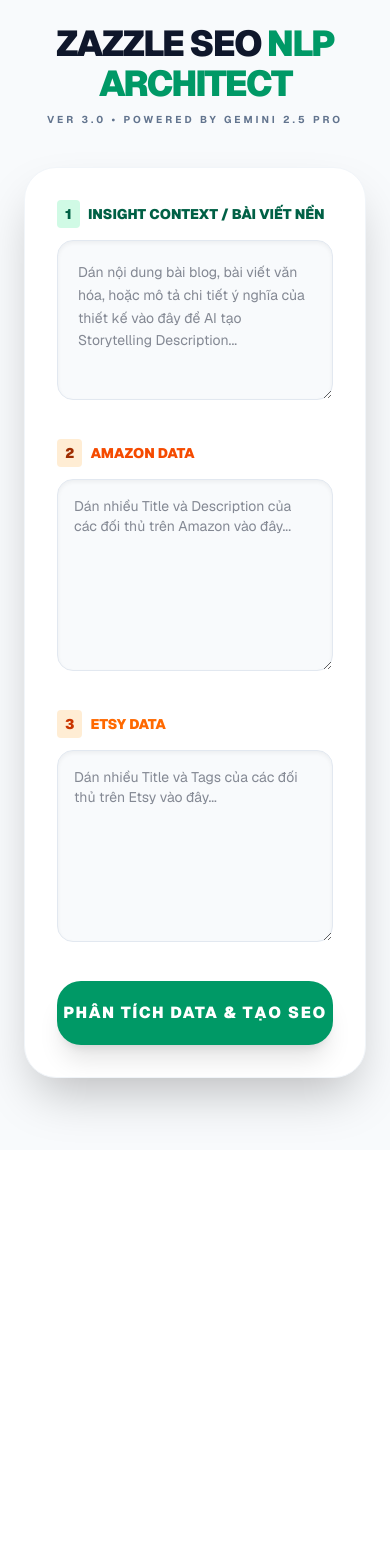
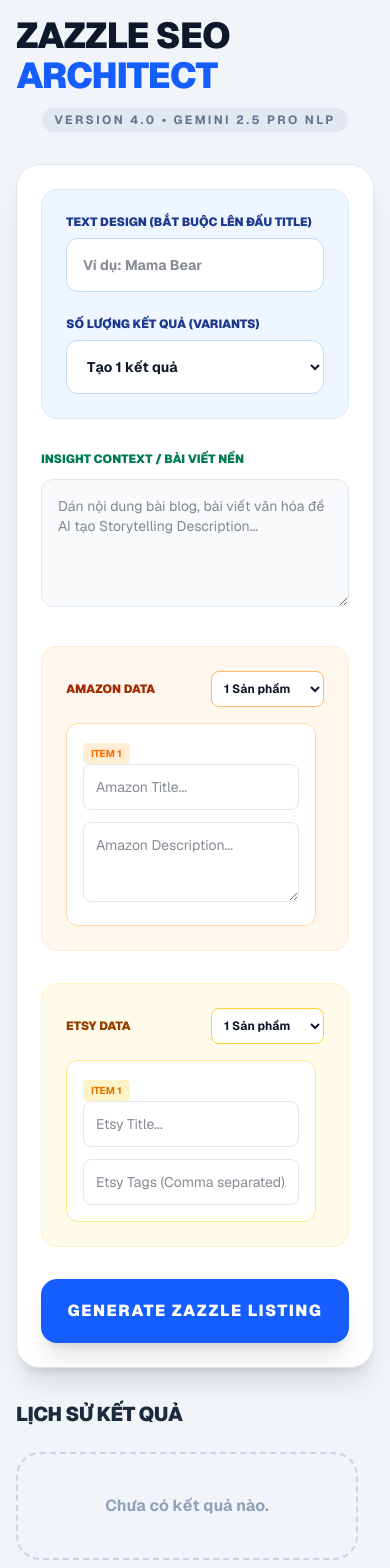
Before and after one commit to quangminhdc25-code/zazzle-seo-tools, a Next.js app: page / in a window 390 px wide. Shown: the top 1568 px of the page. Before the commit the page ends 1150 px from the top, so only its background shows below. Built offline with nearby package versions, Linux system fonts and the light colour scheme.

Commit message:
Ver 4.0: Fullscreen UI, Dynamic Arrays, Content Prepend & Prefix Rules

```diff
--- a/app/api/generate/route.ts
+++ b/app/api/generate/route.ts
@@ -2,20 +2,30 @@ import { NextResponse } from 'next/server';
 
 export const maxDuration = 60;
 
-// 1. Interfaces Chuẩn TypeScript
 interface ZazzleVariant {
   newTitle: string;
   newDescription: string;
   newTags: string;
 }
 
-interface RequestBody {
-  amazonData: string;
-  etsyData: string;
-  insightContext: string;
+interface AmazonItem {
+  title: string;
+  description: string;
 }
 
-// 2. Middleware: Lọc sạch rác SEO và trùng lặp Tags (Zero-Tolerance)
+interface EtsyItem {
+  title: string;
+  tags: string;
+}
+
+interface RequestBody {
+  amazonItems: AmazonItem[];
+  etsyItems: EtsyItem[];
+  insightContext: string;
+  textDesign: string;
+  quantity: number;
+}
+
 function sanitizeSEO(variant: ZazzleVariant): ZazzleVariant {
   const blacklist = ['shirt', 'shirts', 'tee', 'tees', 'apparel', 'clothing', 'accessory', 'accessories', 'mug', 'gift', 'gifts', 'present', 'presents', 'merchandise', 'custom', 'customize', 'customized', 'personalize', 'personalised', 'gear', 'create'];
 
@@ -45,7 +55,6 @@ function sanitizeSEO(variant: ZazzleVariant): ZazzleVariant {
       }
     }
 
-    // Lấy tối đa 10 tags hợp lệ
     if (isValidTag && cleanTags.length < 10) {
       words.forEach(w => seenWords.add(w.replace(/[^a-z0-9]/g, '')));
       cleanTags.push(tag);
@@ -61,65 +70,63 @@ function sanitizeSEO(variant: ZazzleVariant): ZazzleVariant {
 
 export async function POST(request: Request) {
   try {
-    const apiKey = process.env.GOOGLE_AI_STUDIO_API_KEY;
-    if (!apiKey) throw new Error("Thiếu biến môi trường GOOGLE_AI_STUDIO_API_KEY");
+    // Ưu tiên dùng API Key được cung cấp trực tiếp
+    const apiKey = process.env.GOOGLE_AI_STUDIO_API_KEY || "AIzaSyABYv-d8sorqQbIIduFLVMeZJfJXoMQlcg";
 
     const body = (await request.json()) as RequestBody;
-    const { amazonData, etsyData, insightContext } = body;
+    const { amazonItems, etsyItems, insightContext, textDesign, quantity } = body;
 
-    if (!amazonData && !etsyData && !insightContext) {
-       throw new Error("Phải cung cấp ít nhất một nguồn dữ liệu (Amazon, Etsy, hoặc Insight).");
-    }
+    const qty = Math.min(Math.max(1, quantity || 1), 5);
+
+    // Chuẩn bị dữ liệu mảng thành chuỗi Text cho AI đọc
+    const amazonDataStr = amazonItems.map((item, i) => `[Amazon Item ${i+1}]\nTitle: ${item.title}\nDescription: ${item.description}`).join('\n\n');
+    const etsyDataStr = etsyItems.map((item, i) => `[Etsy Item ${i+1}]\nTitle: ${item.title}\nTags: ${item.tags}`).join('\n\n');
 
     const promptText = `[SYSTEM]
 You are a Master-level SEO Copywriter specializing in Zazzle marketplace optimization.
-Your task is to transform raw E-commerce data and Cultural Insight into highly optimized Zazzle listings designed for search visibility, uniqueness, and emotional conversion.
+Transform raw E-commerce data and Cultural Insight into highly optimized Zazzle listings.
 
 RAW DATA INPUT:
 ---
-[AMAZON DATA (Titles/Descriptions)]:
-${amazonData || 'None provided'}
+[TEXT ON DESIGN]: "${textDesign || 'None'}"
 ---
-[ETSY DATA (Titles/Tags)]:
-${etsyData || 'None provided'}
+[AMAZON DATA]:
+${amazonDataStr || 'None provided'}
+---
+[ETSY DATA]:
+${etsyDataStr || 'None provided'}
 ---
 [CULTURAL/EMOTIONAL INSIGHT ARTICLE]:
 ${insightContext || 'None provided'}
 ---
 
-STEP 1: DESIGN CLASSIFICATION
-Analyze the input and classify the intent into ONE:
-- "Graphic-based" → visual elements (illustration, pattern, artwork)
-- "Text-based" → quote, phrase, typography-driven design
+STEP 1: DESIGN CLASSIFICATION & KEYWORD EXTRACTION
+Extract the core subject, style, mood, and target audience from the data.
+STRICTLY REMOVE: Brand names, sizing, materials (e.g., 100% cotton).
 
-STEP 2: KEYWORD & INSIGHT EXTRACTION
-Extract the core subject, style, mood, and target audience.
-STRICTLY REMOVE: Brand names, sizing, materials (e.g., 100% cotton), and product SKUs.
-
-STEP 3: GENERATE HIGH-QUALITY VARIANTS
-CRITICAL: Generate EXACTLY 1 variant. It MUST be highly emotional and search intent-driven based on the Cultural Insight.
+STEP 2: GENERATE VARIANTS
+Generate EXACTLY ${qty} HIGH-QUALITY variants. Each must be meaningfully different in phrasing and emotional angle.
 
 ## 1. TITLES (SEO-CRITICAL)
-- Graphic-based structure: [primary keyword] [color] [style] [content] [audience or theme]
-- Text-based structure: [phrase/quote] [tone] [topic] [audience or theme]
-RULES: Minimum 3 words. Most important keywords first. DO NOT use keyword stuffing or special characters.
+- ABSOLUTE MANDATORY RULE: Every single title MUST begin with the exact Text on Design: "${textDesign}".
+- Structure: "${textDesign}" + [color] + [style] + [content] + [audience/theme]
+- DO NOT use keyword stuffing or special characters. DO NOT include product names.
 
 ## 2. DESCRIPTION (SEO + EMOTIONAL CONVERSION)
 - Length: 3–5 sentences.
 - Tell a story based on the cultural/emotional insight provided.
-- Suggest real-life use cases (e.g., perfect for a weekend hike, ideal for a baby shower).
-- DO NOT repeat the exact title. Make it natural and conversational.
+- Suggest real-life use cases. DO NOT repeat the exact title.
 
 ## 3. TAGS (DISCOVERABILITY ENGINE - STRICT ZERO-TOLERANCE RULES)
-- Generate EXACTLY 10 tags.
+- Generate EXACTLY 10 tags per variant.
 - Minimum 3 characters per tag. Maximum 5 words per tag.
-- ABSOLUTE ZERO-TOLERANCE RULE: Every SINGLE WORD must be unique across all 10 tags. DO NOT reuse any word, even in different phrases. (If you use "funny cat", you CANNOT use "cat mom").
+- ABSOLUTE ZERO-TOLERANCE RULE: Every SINGLE WORD must be unique across all 10 tags. DO NOT reuse any word, even in different phrases.
 
-STRICTLY FORBIDDEN KEYWORDS ACROSS ALL FIELDS (TITLE, DESC, TAGS):
+STRICTLY FORBIDDEN KEYWORDS ACROSS ALL FIELDS:
 shirt, shirts, tee, tees, apparel, clothing, accessory, mug, poster, gear, custom, create, gift, gifts, present, presents, gift idea, merchandise, personalize, personalized, customize, customized, custom made.
 
 OUTPUT FORMAT
-Output ONLY valid JSON. No explanations. No markdown.
+Output ONLY valid JSON.
 {
   "variants": [
     {
@@ -130,15 +137,12 @@ Output ONLY valid JSON. No explanations. No markdown.
   ]
 }`;
 
-    // Gọi API thế hệ mới nhất: Gemini 2.5 Pro
     const response = await fetch(
       `https://generativelanguage.googleapis.com/v1beta/models/gemini-2.5-pro:generateContent?key=${apiKey}`,
       {
         method: "POST",
         headers: { "Content-Type": "application/json" },
-        body: JSON.stringify({
-          contents: [{ parts: [{ text: promptText }] }]
-        })
+        body: JSON.stringify({ contents: [{ parts: [{ text: promptText }] }] })
       }
     );
 
@@ -160,7 +164,7 @@ Output ONLY valid JSON. No explanations. No markdown.
     throw new Error("Cấu trúc JSON từ AI không hợp lệ.");
 
   } catch (error: unknown) {
-    const message = error instanceof Error ? error.message : "Lỗi không xác định";
+    const message = error instanceof Error ? error.message : "Lỗi hệ thống không xác định";
     return NextResponse.json({ error: message }, { status: 500 });
   }
 }
--- a/app/page.tsx
+++ b/app/page.tsx
@@ -8,6 +8,9 @@ interface ZazzleVariant {
   newTags: string;
 }
 
+interface AmazonItem { title: string; description: string; }
+interface EtsyItem { title: string; tags: string; }
+
 const CopyButton = ({ text }: { text: string }) => {
   const [copied, setCopied] = useState(false);
   const handleCopy = () => {
@@ -16,148 +19,226 @@ const CopyButton = ({ text }: { text: string }) => {
     setTimeout(() => setCopied(false), 2000);
   };
   return (
-    <button onClick={handleCopy} className={`text-[10px] font-bold px-3 py-1 rounded border transition-all ${copied ? 'bg-green-500 text-white border-green-600' : 'bg-white text-emerald-600 border-emerald-200 hover:bg-emerald-50'}`}>
-      {copied ? 'COPIED' : 'COPY'}
+    <button onClick={handleCopy} className={`text-xs font-bold px-4 py-2 rounded-lg border transition-all shadow-sm ${copied ? 'bg-green-500 text-white border-green-600' : 'bg-white text-slate-700 border-slate-300 hover:bg-slate-100'}`}>
+      {copied ? '✓ COPIED' : 'COPY'}
     </button>
   );
 };
 
 export default function ZazzleSEOTool() {
-  const [amazonData, setAmazonData] = useState('');
-  const [etsyData, setEtsyData] = useState('');
+  const [textDesign, setTextDesign] = useState('');
   const [insightContext, setInsightContext] = useState('');
+  const [quantity, setQuantity] = useState(1);
+
+  const [amazonCount, setAmazonCount] = useState(1);
+  const [amazonItems, setAmazonItems] = useState<AmazonItem[]>([{ title: '', description: '' }]);
+
+  const [etsyCount, setEtsyCount] = useState(1);
+  const [etsyItems, setEtsyItems] = useState<EtsyItem[]>([{ title: '', tags: '' }]);
 
   const [results, setResults] = useState<ZazzleVariant[]>([]);
   const [loading, setLoading] = useState(false);
   const [error, setError] = useState('');
 
-  // Tự động khôi phục lịch sử Version 3.0
   useEffect(() => {
-    const saved = localStorage.getItem('zazzle_history_v3.0');
+    const saved = localStorage.getItem('zazzle_history_v4');
     if (saved) {
-      try { setResults(JSON.parse(saved) as ZazzleVariant[]); } catch (e) { console.error("Lỗi parse lịch sử"); }
+      try { setResults(JSON.parse(saved) as ZazzleVariant[]); } catch (e) {}
     }
   }, []);
 
+  const handleAmazonCountChange = (val: number) => {
+    setAmazonCount(val);
+    setAmazonItems(prev => {
+      const newArr = [...prev];
+      while(newArr.length < val) newArr.push({ title: '', description: '' });
+      return newArr.slice(0, val);
+    });
+  };
+
+  const handleEtsyCountChange = (val: number) => {
+    setEtsyCount(val);
+    setEtsyItems(prev => {
+      const newArr = [...prev];
+      while(newArr.length < val) newArr.push({ title: '', tags: '' });
+      return newArr.slice(0, val);
+    });
+  };
+
+  const updateAmazonItem = (index: number, field: keyof AmazonItem, value: string) => {
+    const newItems = [...amazonItems];
+    newItems[index][field] = value;
+    setAmazonItems(newItems);
+  };
+
+  const updateEtsyItem = (index: number, field: keyof EtsyItem, value: string) => {
+    const newItems = [...etsyItems];
+    newItems[index][field] = value;
+    setEtsyItems(newItems);
+  };
+
   const handleGenerate = async (e: React.FormEvent) => {
     e.preventDefault();
-    if (!amazonData && !etsyData && !insightContext) {
-        return setError('Hãy nhập ít nhất một trường dữ liệu (Amazon, Etsy hoặc Insight).');
-    }
+    if (!textDesign) return setError('Trường "Text Design" không được để trống.');
     setLoading(true); setError('');
 
     try {
       const response = await fetch('/api/generate', {
         method: 'POST',
         headers: { 'Content-Type': 'application/json' },
-        body: JSON.stringify({ amazonData, etsyData, insightContext }),
+        body: JSON.stringify({ amazonItems, etsyItems, insightContext, textDesign, quantity }),
       });
 
       const data = await response.json();
       if (!response.ok) throw new Error(data.error || 'Lỗi server');
 
       if (data.variants) {
+        // Đẩy kết quả mới lên đầu (Prepend), đẩy kết quả cũ xuống dưới
         const newHistory = [...data.variants, ...results].slice(0, 50);
         setResults(newHistory);
-        localStorage.setItem('zazzle_history_v3.0', JSON.stringify(newHistory));
+        localStorage.setItem('zazzle_history_v4', JSON.stringify(newHistory));
       }
     } catch (err: unknown) {
-      setError(err instanceof Error ? err.message : 'Đã xảy ra lỗi hệ thống');
+      setError(err instanceof Error ? err.message : 'Lỗi hệ thống');
     } finally {
       setLoading(false);
     }
   };
 
+  const clearHistory = () => {
+    if(confirm('Xóa toàn bộ lịch sử?')) {
+        setResults([]);
+        localStorage.removeItem('zazzle_history_v4');
+    }
+  }
+
   return (
-    <div className="max-w-5xl mx-auto p-6 font-sans bg-slate-50 min-h-screen text-slate-900">
-      <header className="mb-10 text-center">
-        <h1 className="text-4xl font-black text-slate-900 tracking-tighter">
-          ZAZZLE SEO <span className="text-emerald-600">NLP ARCHITECT</span>
+    <div className="w-full min-h-screen p-4 lg:p-8 font-sans bg-slate-100 text-slate-900">
+      <header className="mb-8 flex flex-col items-center">
+        <h1 className="text-4xl lg:text-5xl font-black text-slate-900 tracking-tight">
+          ZAZZLE SEO <span className="text-blue-600">ARCHITECT</span>
         </h1>
-        <p className="text-[10px] font-bold text-slate-500 uppercase tracking-[0.3em] mt-2">
-          Ver 3.0 • Powered by Gemini 2.5 Pro
+        <p className="text-xs font-bold text-slate-500 uppercase tracking-[0.2em] mt-3 bg-slate-200 px-3 py-1 rounded-full">
+          Version 4.0 • Gemini 2.5 Pro NLP
         </p>
       </header>
 
-      <form onSubmit={handleGenerate} className="bg-white rounded-[2rem] shadow-2xl p-8 mb-12 border border-slate-100">
+      <div className="flex flex-col xl:flex-row gap-8">
 
-        {/* Khối Data Insight Mạng */}
-        <div className="mb-8">
-          <label className="flex items-center gap-2 text-sm font-black text-emerald-800 uppercase mb-3">
-            <span className="bg-emerald-100 text-emerald-800 px-2 py-1 rounded">1</span> Insight Context / Bài viết nền
-          </label>
-          <textarea
-            placeholder="Dán nội dung bài blog, bài viết văn hóa, hoặc mô tả chi tiết ý nghĩa của thiết kế vào đây để AI tạo Storytelling Description..."
-            className="w-full h-40 p-5 border border-slate-200 rounded-2xl bg-slate-50 focus:ring-4 focus:ring-emerald-100 outline-none text-sm transition-all shadow-inner leading-relaxed"
-            value={insightContext}
-            onChange={(e) => setInsightContext(e.target.value)}
-          />
+        {/* CỘT TRÁI: FORM NHẬP LIỆU */}
+        <div className="w-full xl:w-1/2">
+          <form onSubmit={handleGenerate} className="bg-white rounded-3xl shadow-xl p-6 lg:p-8 border border-slate-200">
+
+            <div className="grid grid-cols-1 md:grid-cols-2 gap-6 mb-8 bg-blue-50 p-6 rounded-2xl border border-blue-100">
+              <div className="flex flex-col">
+                <label className="text-xs font-black text-blue-900 uppercase mb-2">Text Design (Bắt buộc lên đầu Title)</label>
+                <input type="text" placeholder="Ví dụ: Mama Bear" className="p-4 border border-blue-200 rounded-xl bg-white focus:ring-2 focus:ring-blue-500 outline-none text-sm font-bold" value={textDesign} onChange={(e) => setTextDesign(e.target.value)} required />
               </div>
-
-        <div className="grid grid-cols-1 md:grid-cols-2 gap-8 mb-8">
-          {/* Khối Amazon Data */}
-          <div>
-            <label className="flex items-center gap-2 text-sm font-black text-orange-600 uppercase mb-3">
-              <span className="bg-orange-100 text-orange-800 px-2 py-1 rounded">2</span> Amazon Data
-            </label>
-            <textarea
-              placeholder="Dán nhiều Title và Description của các đối thủ trên Amazon vào đây..."
-              className="w-full h-48 p-4 border border-slate-200 rounded-2xl bg-slate-50 focus:ring-4 focus:ring-orange-100 outline-none text-sm transition-all shadow-inner"
-              value={amazonData}
-              onChange={(e) => setAmazonData(e.target.value)}
-            />
-          </div>
-
-          {/* Khối Etsy Data */}
-          <div>
-            <label className="flex items-center gap-2 text-sm font-black text-orange-500 uppercase mb-3">
-              <span className="bg-orange-100 text-orange-700 px-2 py-1 rounded">3</span> Etsy Data
-            </label>
-            <textarea
-              placeholder="Dán nhiều Title và Tags của các đối thủ trên Etsy vào đây..."
-              className="w-full h-48 p-4 border border-slate-200 rounded-2xl bg-slate-50 focus:ring-4 focus:ring-orange-100 outline-none text-sm transition-all shadow-inner"
-              value={etsyData}
-              onChange={(e) => setEtsyData(e.target.value)}
-            />
+              <div className="flex flex-col">
+                <label className="text-xs font-black text-blue-900 uppercase mb-2">Số lượng kết quả (Variants)</label>
+                <select className="p-4 border border-blue-200 rounded-xl bg-white focus:ring-2 focus:ring-blue-500 outline-none text-sm font-bold cursor-pointer" value={quantity} onChange={(e) => setQuantity(Number(e.target.value))}>
+                  {[1,2,3,4,5].map(n => <option key={n} value={n}>Tạo {n} kết quả</option>)}
+                </select>
               </div>
             </div>
 
-        <button type="submit" disabled={loading} className={`w-full py-5 rounded-3xl font-black text-white tracking-widest shadow-xl transition-all ${loading ? 'bg-slate-300 cursor-not-allowed' : 'bg-emerald-600 hover:bg-emerald-700 active:scale-[0.98]'}`}>
-          {loading ? 'ĐANG TỔNG HỢP NGỮ NGHĨA (GEMINI 2.5 PRO)...' : 'PHÂN TÍCH DATA & TẠO SEO'}
+            <div className="mb-8">
+              <label className="text-xs font-black text-emerald-700 uppercase mb-3 block">Insight Context / Bài viết nền</label>
+              <textarea placeholder="Dán nội dung bài blog, bài viết văn hóa để AI tạo Storytelling Description..." className="w-full h-32 p-4 border border-slate-200 rounded-xl bg-slate-50 focus:ring-2 focus:ring-emerald-400 outline-none text-sm" value={insightContext} onChange={(e) => setInsightContext(e.target.value)} />
+            </div>
+
+            {/* Khối AMAZON */}
+            <div className="mb-8 bg-orange-50 p-6 rounded-2xl border border-orange-100">
+              <div className="flex justify-between items-center mb-4">
+                <label className="text-xs font-black text-orange-800 uppercase">Amazon Data</label>
+                <select className="p-2 border border-orange-300 rounded-lg text-xs font-bold bg-white" value={amazonCount} onChange={(e) => handleAmazonCountChange(Number(e.target.value))}>
+                  {[1,2,3,4,5,6,7,8,9,10].map(n => <option key={n} value={n}>{n} Sản phẩm</option>)}
+                </select>
+              </div>
+              <div className="space-y-4 max-h-[400px] overflow-y-auto pr-2 custom-scrollbar">
+                {amazonItems.map((item, idx) => (
+                  <div key={idx} className="bg-white p-4 rounded-xl border border-orange-200 space-y-3">
+                    <span className="text-[10px] font-bold text-orange-500 uppercase bg-orange-100 px-2 py-1 rounded">Item {idx + 1}</span>
+                    <input type="text" placeholder="Amazon Title..." className="w-full p-3 border border-slate-200 rounded-lg text-sm outline-none focus:border-orange-400" value={item.title} onChange={(e) => updateAmazonItem(idx, 'title', e.target.value)} />
+                    <textarea placeholder="Amazon Description..." className="w-full h-20 p-3 border border-slate-200 rounded-lg text-sm outline-none focus:border-orange-400" value={item.description} onChange={(e) => updateAmazonItem(idx, 'description', e.target.value)} />
+                  </div>
+                ))}
+              </div>
+            </div>
+
+            {/* Khối ETSY */}
+            <div className="mb-8 bg-amber-50 p-6 rounded-2xl border border-amber-100">
+              <div className="flex justify-between items-center mb-4">
+                <label className="text-xs font-black text-amber-800 uppercase">Etsy Data</label>
+                <select className="p-2 border border-amber-300 rounded-lg text-xs font-bold bg-white" value={etsyCount} onChange={(e) => handleEtsyCountChange(Number(e.target.value))}>
+                  {[1,2,3,4,5,6,7,8,9,10].map(n => <option key={n} value={n}>{n} Sản phẩm</option>)}
+                </select>
+              </div>
+              <div className="space-y-4 max-h-[400px] overflow-y-auto pr-2 custom-scrollbar">
+                {etsyItems.map((item, idx) => (
+                  <div key={idx} className="bg-white p-4 rounded-xl border border-amber-200 space-y-3">
+                    <span className="text-[10px] font-bold text-amber-600 uppercase bg-amber-100 px-2 py-1 rounded">Item {idx + 1}</span>
+                    <input type="text" placeholder="Etsy Title..." className="w-full p-3 border border-slate-200 rounded-lg text-sm outline-none focus:border-amber-400" value={item.title} onChange={(e) => updateEtsyItem(idx, 'title', e.target.value)} />
+                    <input type="text" placeholder="Etsy Tags (Comma separated)..." className="w-full p-3 border border-slate-200 rounded-lg text-sm outline-none focus:border-amber-400" value={item.tags} onChange={(e) => updateEtsyItem(idx, 'tags', e.target.value)} />
+                  </div>
+                ))}
+              </div>
+            </div>
+
+            <button type="submit" disabled={loading} className={`w-full py-5 rounded-2xl font-black text-white tracking-widest shadow-xl transition-all ${loading ? 'bg-slate-400 cursor-not-allowed' : 'bg-blue-600 hover:bg-blue-700 active:scale-95'}`}>
+              {loading ? 'ĐANG PHÂN TÍCH & TẠO SEO...' : 'GENERATE ZAZZLE LISTING'}
             </button>
+            {error && <div className="mt-4 bg-red-100 text-red-700 p-4 rounded-xl font-bold text-center text-sm">{error}</div>}
           </form>
+        </div>
 
-      {error && <div className="bg-red-500 text-white p-4 rounded-2xl mb-12 font-bold text-center text-sm shadow-xl animate-pulse">{error}</div>}
+        {/* CỘT PHẢI: KẾT QUẢ ĐẦU RA */}
+        <div className="w-full xl:w-1/2">
+          <div className="sticky top-8">
+            <div className="flex justify-between items-center mb-6">
+              <h2 className="text-xl font-black text-slate-800 uppercase tracking-tight">Lịch sử kết quả</h2>
+              {results.length > 0 && <button onClick={clearHistory} className="text-xs text-red-500 hover:text-red-700 font-bold underline">Xóa lịch sử</button>}
+            </div>
 
-      <div className="space-y-8">
+            <div className="space-y-6 max-h-[85vh] overflow-y-auto pr-4 custom-scrollbar">
+              {results.length === 0 && <div className="text-center p-10 border-2 border-dashed border-slate-300 rounded-3xl text-slate-400 font-bold">Chưa có kết quả nào.</div>}
               {results.map((variant, idx) => (
-          <div key={idx} className="bg-white rounded-[2.5rem] border border-slate-100 shadow-xl overflow-hidden group">
-            <div className="p-8 space-y-6">
-              <div className="flex justify-between items-start gap-6">
-                <div className="flex-1">
-                  <span className="text-[10px] font-black text-emerald-600 uppercase block mb-2 bg-emerald-50 inline-block px-2 py-1 rounded">Optimized Title</span>
-                  <p className="text-xl font-black text-slate-900 leading-tight">{variant.newTitle}</p>
-                </div>
+                <div key={idx} className="bg-white rounded-3xl border border-slate-200 shadow-lg overflow-hidden relative">
+                  {idx === 0 && <div className="absolute top-0 right-0 bg-blue-500 text-white text-[10px] font-black px-3 py-1 rounded-bl-xl z-10">MỚI NHẤT</div>}
+                  <div className="p-6 lg:p-8 space-y-6">
+
+                    <div className="bg-slate-50 p-5 rounded-2xl border border-slate-100">
+                      <div className="flex justify-between items-start gap-4 mb-2">
+                        <span className="text-[10px] font-black text-slate-400 uppercase">Title</span>
                         <CopyButton text={variant.newTitle} />
                       </div>
-              <div className="flex justify-between items-start gap-6 border-t border-slate-50 pt-6">
-                <div className="flex-1">
-                  <span className="text-[10px] font-black text-emerald-600 uppercase block mb-2 bg-emerald-50 inline-block px-2 py-1 rounded">Storytelling Description</span>
-                  <p className="text-sm leading-relaxed text-slate-600 font-medium">{variant.newDescription}</p>
+                      <p className="text-lg font-black text-slate-900 leading-tight">{variant.newTitle}</p>
                     </div>
+
+                    <div className="bg-slate-50 p-5 rounded-2xl border border-slate-100">
+                      <div className="flex justify-between items-start gap-4 mb-2">
+                        <span className="text-[10px] font-black text-slate-400 uppercase">Description</span>
                         <CopyButton text={variant.newDescription} />
                       </div>
-              <div className="bg-slate-900 p-6 rounded-3xl flex justify-between items-center gap-6 border border-slate-800 shadow-inner">
-                <div className="flex-1">
-                  <span className="text-[10px] font-black text-emerald-400 uppercase block mb-2">Unique SEO Tags (Max 10)</span>
-                  <p className="text-xs font-mono font-black text-white tracking-wide leading-relaxed">{variant.newTags}</p>
+                      <p className="text-sm leading-relaxed text-slate-600 font-medium whitespace-pre-line">{variant.newDescription}</p>
                     </div>
+
+                    <div className="bg-slate-900 p-5 rounded-2xl border border-slate-800 shadow-inner">
+                      <div className="flex justify-between items-center gap-4 mb-3">
+                        <span className="text-[10px] font-black text-emerald-400 uppercase">Tags (Unique)</span>
                         <CopyButton text={variant.newTags} />
                       </div>
+                      <p className="text-xs font-mono font-bold text-white tracking-wide leading-relaxed">{variant.newTags}</p>
+                    </div>
+
                   </div>
                 </div>
               ))}
             </div>
           </div>
+        </div>
+
+      </div>
+    </div>
   );
 }
```
Lines whose indentation alone changed are shown as unchanged.
